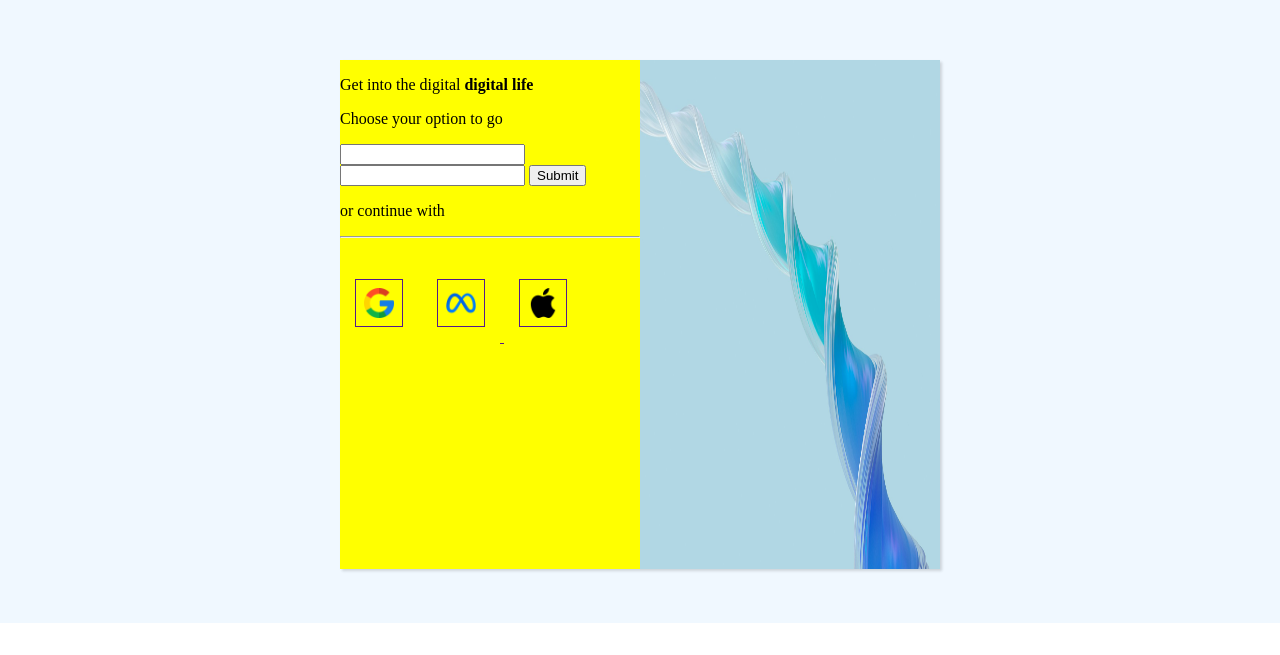
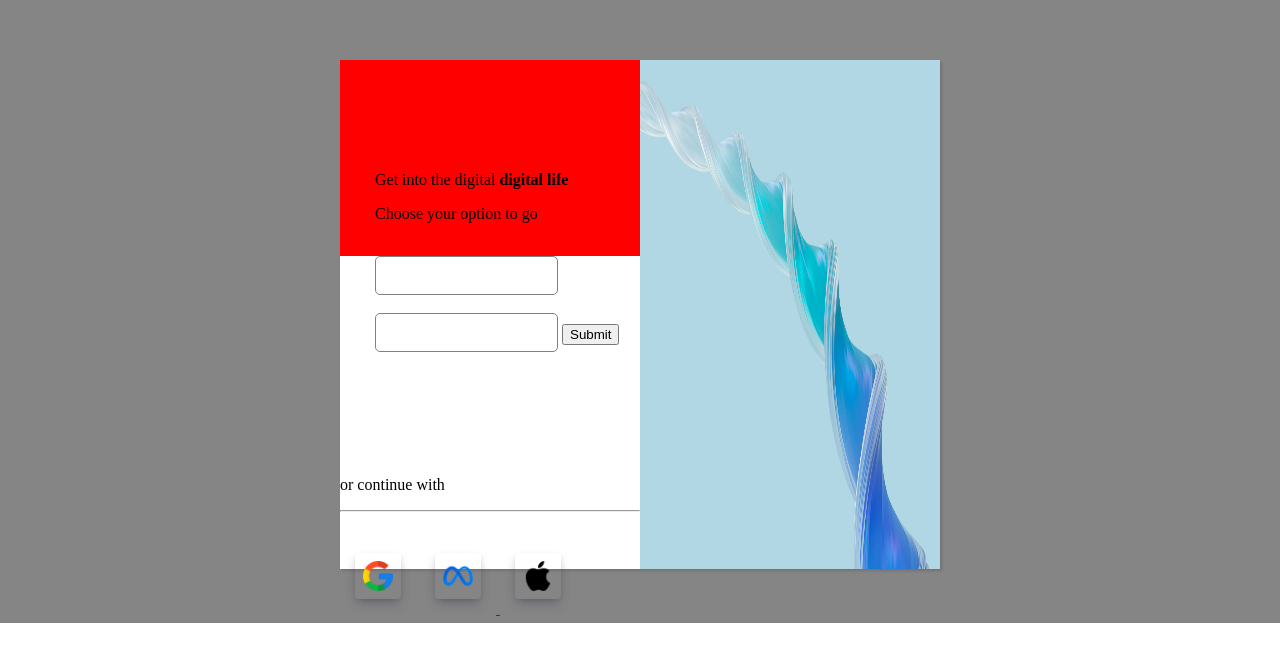
Before and after one commit to Abhijith792001/loginpage, a plain HTML site: page index.html in a window 1280 px wide. Shown: the part 145-800 px from the top of the page. Drawn offline with Linux system fonts and the light colour scheme.

Commit message:
all most design finished time

```diff
--- a/index.html
+++ b/index.html
@@ -10,20 +10,27 @@
     <div id="parent" >
         <div id="login" >
             <div class="form">
+                <div class="text">
                 <p>Get into the digital <b> digital life </b> </p>
                 <p>Choose your option to go </p>
+                </div>
+                <div class="for1">
                 <form>
-                    <input type="text">
+                    <input class="type" type="text">
                     <br>
-                    <input type="password">
+                    <br>
+                    <input class="type" type="password">
                     <input type="submit">
 
                 </form>
+                </div>
                 <p>or continue with </p> <hr>
                 <br>
+                <div class="png" >
                 <a href=""> <img class="sh" src="Assets/google.png" alt=""></a>
                 <a href=""> <img class="sh" src="Assets/meta.png" alt=""> </a>
                 <a href=""> <img class="sh" src="Assets/apple-logo.png" alt=""></a>
+                </div>
             </div>
             <div class="im">
                 <img class="sim" src="Assets/maxim-berg-dv1pLjQqVmw-unsplash.jpg" alt="">
--- a/style.css
+++ b/style.css
@@ -2,7 +2,7 @@ body{
     margin: 0;
 }
 #parent{
-    background-color: aliceblue;
+    background-color: rgb(133, 133, 133);
     width: 100%;
     height: 768px;
     display: grid;
@@ -19,13 +19,36 @@ body{
     width: 50%;
     height: 509px;
     float: left;
-    background-color: yellow;
+    background-color: white;
 }
+.type{
+    border-radius: 5px;
+    border: 1px solid gray;
+    height: 31px;
+    padding-top: 5px;
+}
+
+.text{
+    height: 20%;
+    background-color: red;
+    padding-left: 35px;
+    padding-top: 95px;
+}
+.for1{
+    height: 40%;
+    padding-left: 35px;
+
+}
+.png{
+    height: 20%;
+}
+
 .im{
     width: 50%;
     height: 509px;
     background-color: blue;
     float: left;
+
 }
 .sim{
     width: 300px;
@@ -34,7 +57,11 @@ body{
 .sh{
     width: 30px;
     height: 30px;
-    border: 1px solid;
+    box-shadow: rgba(50, 50, 93, 0.25) 0px 6px 12px -2px, rgba(0, 0, 0, 0.3) 0px 3px 7px -3px;
     padding: 8px;
     margin: 15px;
+    border-radius: 4px;
 }
+.sh:hover{
+    box-shadow: rgba(50, 50, 93, 0.25) 0px 50px 100px -20px, rgba(0, 0, 0, 0.3) 0px 30px 60px -30px, rgba(10, 37, 64, 0.35) 0px -2px 6px 0px inset;
+}
```
